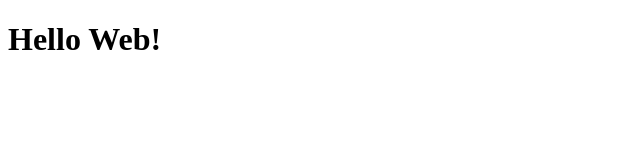
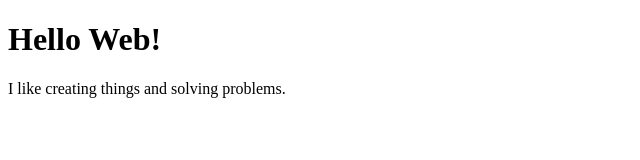
Before and after one commit to jakeburns/BestClassEver, a plain HTML site: page index.html in a window 1280 px wide. Shown: the whole page, without its empty margins (0-640 px from the left). Drawn offline with Linux system fonts and the light colour scheme.

Commit message:
added paragraph "cause"

```diff
--- a/index.html
+++ b/index.html
@@ -5,5 +5,6 @@
 </head>
 <body>
 <h1>Hello Web!</h1>
+<p>I like creating things and solving problems.</p>
 </body>
 </html>
```
